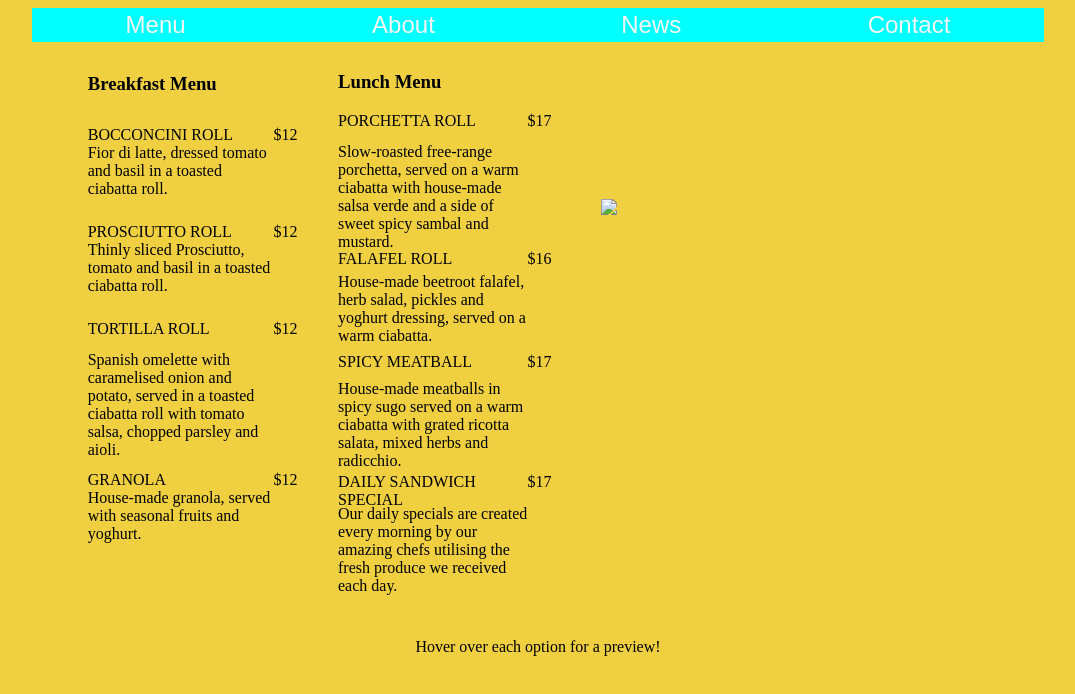
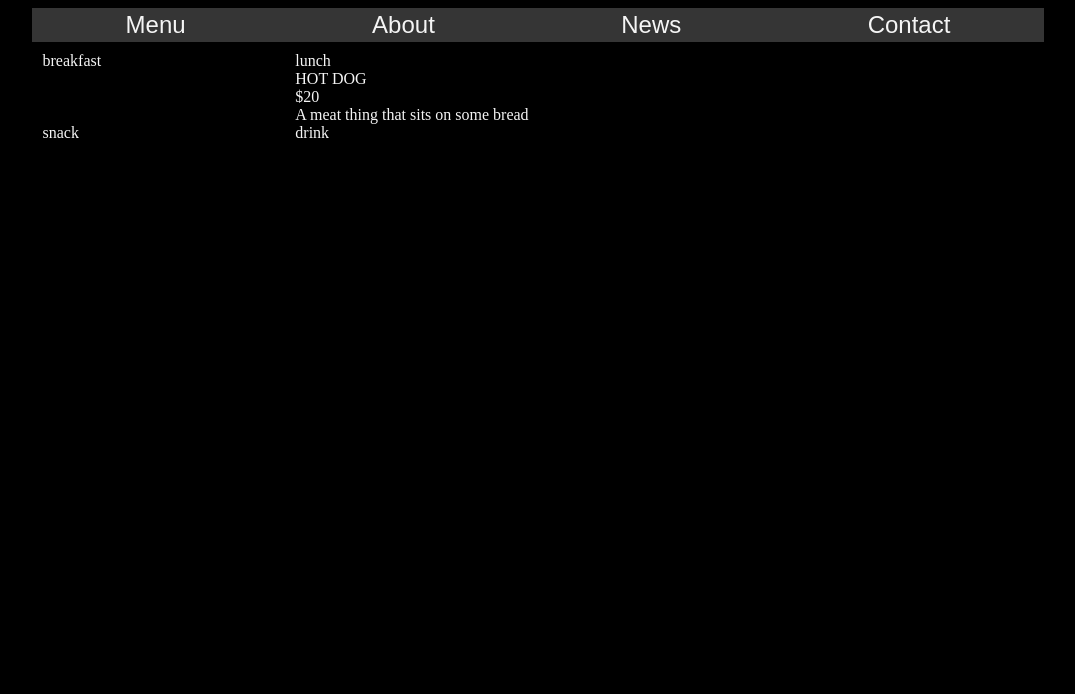
Before and after one commit to Atlas-1510/restaurant-project, a plain HTML site: page index.html in a window 1280 px wide. Both pictures are taken after a click on the button "Menu". Shown: the whole page, without its empty margins (102-1177 px from the left). Drawn offline with Linux system fonts and the light colour scheme.

Commit message:
Refactored menu.js

```diff
--- a/index.css
+++ b/index.css
@@ -3,7 +3,8 @@
 }
 
 html {
-    background-color: rgb(240, 208, 65);
+    background-color: rgb(0, 0, 0);
+    color: whitesmoke;
 }
 
 body {
@@ -15,7 +16,7 @@ body {
 #header {
     width: 80%;
     min-width: 500px;
-    background-color: aqua;
+    background-color: rgb(53, 53, 53);
     display: flex;
     justify-content: space-around;
 }
--- a/modules/menu.js
+++ b/modules/menu.js
@@ -2,105 +2,211 @@ import { generateTitle } from "./utils/generateTitle.js"
 import { insertImage } from "./utils/insertImage.js"
 
 export const generateMenuContent = () => {
-    // Content holders
-    let menuContent = document.createElement("div")
-    menuContent.classList.add("menuContent")
-    let menuGridAndImageHolder = document.createElement("div")
-    menuGridAndImageHolder.setAttribute("id", "menuGridAndImageHolder")
-    menuContent.appendChild(menuGridAndImageHolder)
-    let menuGrid = document.createElement("div")
+
+    // ********** Menu Data Set Up **********
+
+    const menuTypes = ["breakfast", "lunch", "snack", "drink"]
+
+    // ********** DOM Setup **********
+
+    const menuCONTENT = document.createElement("div")
+    const menuGrid = document.createElement("div")
+    const menuImageHolder = document.createElement("div")
+
     menuGrid.setAttribute("id", "menuGrid")
-    menuGridAndImageHolder.appendChild(menuGrid)
-    // Breakfast/Lunch holders
-    let breakfastFlex = document.createElement("div")
-    breakfastFlex.setAttribute("id", "breakfastFlex")
-    let lunchFlex = document.createElement("div")
-    lunchFlex.setAttribute("id", "lunchFlex")
-    menuGrid.appendChild(breakfastFlex)
-    menuGrid.appendChild(lunchFlex)
-    let breakfastTitle = generateTitle("Breakfast Menu", "h3")
-    breakfastFlex.appendChild(breakfastTitle)
-    let lunchTitle = generateTitle("Lunch Menu", "h3")
-    lunchFlex.appendChild(lunchTitle)
-    let breakfastMenuItems = []
-    let lunchMenuItems = []
-    // Menu image holder
-    let menuImageHolder = document.createElement("div")
     menuImageHolder.setAttribute("id", "menuImageHolder")
-    insertImage(menuImageHolder, "./img/brownie.jpg", "menuImage")
-    insertImage(menuImageHolder, "./img/cocktail.jpg", "menuImage")
-    insertImage(menuImageHolder, "./img/coffeeAndDanish.jpg", "menuImage")
-    insertImage(menuImageHolder, "./img/croissant.jpg", "menuImage")
-    insertImage(menuImageHolder, "./img/dishes.jpg", "menuImage")
-    insertImage(menuImageHolder, "./img/emptyPlate.jpg", "menuImage")
-    insertImage(menuImageHolder, "./img/sandwichOne.jpg", "menuImage")
-    insertImage(menuImageHolder, "./img/sandwichTwo.jpg", "menuImage")
-    insertImage(menuImageHolder, "./img/tapas.jpg", "menuImage")
 
-    menuImageHolder.src = "./logo.png"
-    menuGridAndImageHolder.appendChild(menuImageHolder)
-    menuGrid.addEventListener("mouseleave", () => {
-        menuImageHolder.src = "./logo.png"
-    })
+    menuCONTENT.appendChild(menuGrid)
+    menuCONTENT.appendChild(menuImageHolder)
 
-    // A factory to produce menu items.
-    const menuItemMaker = (menuType, name, imageReference, price, description) => {
-        let menuItem = document.createElement("div")
-        menuItem.classList.add("menuItem")
+    for (let i = 0; i < menuTypes.length; i++) {
+        let mealType = document.createElement("div")
+        mealType.classList.add(`${menuTypes[i]}-menu`)
+        let mealTypeTitle = document.createElement("div")
+        mealTypeTitle.textContent = menuTypes[i]
+        mealTypeTitle.classList.add("mealTypeTitle")
+        mealType.appendChild(mealTypeTitle)
+        menuGrid.appendChild(mealType)
+    }
 
-        //Insert menu item details
-        let menuTitle = document.createElement("div")
-        let menuPrice = document.createElement("div")
-        let menuDescription = document.createElement("div")
+    // ********** Helper Functions **********
 
-        menuTitle.textContent = name.toUpperCase()
-        menuPrice.textContent = `$${price}`
-        menuDescription.textContent = description
+    // Menu Item Factory
+    const _makeMenuitem = (title, price, description, type) => {
+        let menuItem = {
+            title: title,
+            price: price,
+            description: description,
+            type: type,
+        }
+        return menuItem
+    }
 
-        menuItem.appendChild(menuTitle)
-        menuItem.appendChild(menuPrice)
-        menuItem.appendChild(menuDescription)
+    // Add menu item to DOM
+    const _insertMenuItemToDOM = (menuItem) => {
 
-        //Image event listener
-        menuItem.addEventListener("mouseover", () => {
-            menuImageHolder.src = `./img/${imageReference}`
-        })
+        const _createMenuItemDOM = () => {
+            let menuItemElement = document.createElement("div")
+            let menuTitleAndPriceHolder = document.createElement("div")
+            let menuItemTitle = document.createElement("div")
+            let menuItemPrice = document.createElement("div")
+            let menuItemDescription = document.createElement("div")
 
+            menuItemTitle.classList.add("menuItemTitle")
+            menuItemPrice.classList.add("menuItemPrice")
+            menuItemDescription.classList.add("menuItemDescription")
 
-        // Publish menu item to array lists
-        if (menuType == "breakfast") {
-            breakfastMenuItems.push(menuItem)
-        } else if (menuType == "lunch") {
-            lunchMenuItems.push(menuItem)
+            menuTitleAndPriceHolder.appendChild(menuItemTitle)
+            menuTitleAndPriceHolder.appendChild(menuItemPrice)
+            menuItemElement.appendChild(menuTitleAndPriceHolder)
+            menuItemElement.appendChild(menuItemDescription)
+
+            return menuItemElement
+        }
+
+        if (!menuTypes.includes(menuItem.type)) {
+            console.log("Invalid menu item type")
+            return 1
+        } else {
+            let menuItemElement = _createMenuItemDOM()
+            let menuItemTitle = menuItemElement.querySelector(".menuItemTitle")
+            let menuItemPrice = menuItemElement.querySelector(".menuItemPrice")
+            let menuItemDescription = menuItemElement.querySelector(".menuItemDescription")
+
+            menuItemTitle.textContent = menuItem.title.toUpperCase()
+            menuItemPrice.textContent = `$${menuItem.price}`
+            menuItemDescription.textContent = menuItem.description
+
+            menuItemElement.classList.add(menuItem.type)
+
+            let MenuMealSection = menuGrid.querySelector(`.${menuItem.type}-menu`)
+            MenuMealSection.appendChild(menuItemElement)
         }
     }
 
-    // Breakfast items
-    menuItemMaker("breakfast", "BOCCONCINI ROLL", "sandwichOne.jpg", 12, "Fior di latte, dressed tomato and basil in a toasted ciabatta roll.")
-    menuItemMaker("breakfast", "PROSCIUTTO ROLL", "sandwichTwo.jpg", 12, "Thinly sliced Prosciutto, tomato and basil in a toasted ciabatta roll.")
-    menuItemMaker("breakfast", "TORTILLA ROLL", "brownie.jpg", 12, "Spanish omelette with caramelised onion and potato, served in a toasted ciabatta roll with tomato salsa, chopped parsley and aioli.")
-    menuItemMaker("breakfast", "GRANOLA", "coffeeAndDanish.jpg", 12, "House-made granola, served with seasonal fruits and yoghurt.")
+    // ********** Back-End Menu Design **********
 
-    // Lunch items
-    menuItemMaker("lunch", "PORCHETTA ROLL", "emptyPlate.jpg", 17, "Slow-roasted free-range porchetta, served on a warm ciabatta with house-made salsa verde and a side of sweet spicy sambal and mustard.")
-    menuItemMaker("lunch", "FALAFEL ROLL", "dishes.jpg", 16, "House-made beetroot falafel, herb salad, pickles and yoghurt dressing, served on a warm ciabatta.")
-    menuItemMaker("lunch", "SPICY MEATBALL", "cocktail.jpg", 17, "House-made meatballs in spicy sugo served on a warm ciabatta with grated ricotta salata, mixed herbs and radicchio.")
-    menuItemMaker("lunch", "DAILY SANDWICH SPECIAL", "tapas.jpg", 17, "Our daily specials are created every morning by our amazing chefs utilising the fresh produce we received each day.")
+    const menuItems = []
 
-    // Publish array elements to DOM
-    for (let i = 0; i < breakfastMenuItems.length; i++) {
-        breakfastFlex.appendChild(breakfastMenuItems[i])
+    let testItem = _makeMenuitem("Hot Dog", 20, "A meat thing that sits on some bread", "lunch")
+
+    menuItems.push(testItem)
+
+    for (let i = 0; i < menuItems.length; i++) {
+        _insertMenuItemToDOM(menuItems[i])
     }
 
-    for (let i = 0; i < lunchMenuItems.length; i++) {
-        lunchFlex.appendChild(lunchMenuItems[i])
-    }
+    return menuCONTENT
 
-    // Alert to view images
-    let viewImagePrompt = document.createElement("p")
-    viewImagePrompt.setAttribute("id", "viewImagePrompt")
-    viewImagePrompt.textContent = "Hover over each option for a preview!"
-    menuContent.appendChild(viewImagePrompt)
+}
 
-    return menuContent
-}
+
+
+
+
+
+
+
+
+
+    // // Content holders
+    // let menuContent = document.createElement("div")
+    // menuContent.classList.add("menuContent")
+    // let menuGridAndImageHolder = document.createElement("div")
+    // menuGridAndImageHolder.setAttribute("id", "menuGridAndImageHolder")
+    // menuContent.appendChild(menuGridAndImageHolder)
+    // let menuGrid = document.createElement("div")
+    // menuGrid.setAttribute("id", "menuGrid")
+    // menuGridAndImageHolder.appendChild(menuGrid)
+    // // Breakfast/Lunch holders
+    // let breakfastFlex = document.createElement("div")
+    // breakfastFlex.setAttribute("id", "breakfastFlex")
+    // let lunchFlex = document.createElement("div")
+    // lunchFlex.setAttribute("id", "lunchFlex")
+    // menuGrid.appendChild(breakfastFlex)
+    // menuGrid.appendChild(lunchFlex)
+    // let breakfastTitle = generateTitle("Breakfast Menu", "h3")
+    // breakfastFlex.appendChild(breakfastTitle)
+    // let lunchTitle = generateTitle("Lunch Menu", "h3")
+    // lunchFlex.appendChild(lunchTitle)
+    // let breakfastMenuItems = []
+    // let lunchMenuItems = []
+    // // Menu image holder
+    // let menuImageHolder = document.createElement("div")
+    // menuImageHolder.setAttribute("id", "menuImageHolder")
+    // insertImage(menuImageHolder, "./img/brownie.jpg", "menuImage")
+    // insertImage(menuImageHolder, "./img/cocktail.jpg", "menuImage")
+    // insertImage(menuImageHolder, "./img/coffeeAndDanish.jpg", "menuImage")
+    // insertImage(menuImageHolder, "./img/croissant.jpg", "menuImage")
+    // insertImage(menuImageHolder, "./img/dishes.jpg", "menuImage")
+    // insertImage(menuImageHolder, "./img/emptyPlate.jpg", "menuImage")
+    // insertImage(menuImageHolder, "./img/sandwichOne.jpg", "menuImage")
+    // insertImage(menuImageHolder, "./img/sandwichTwo.jpg", "menuImage")
+    // insertImage(menuImageHolder, "./img/tapas.jpg", "menuImage")
+
+    // menuImageHolder.src = "./logo.png"
+    // menuGridAndImageHolder.appendChild(menuImageHolder)
+    // menuGrid.addEventListener("mouseleave", () => {
+    //     menuImageHolder.src = "./logo.png"
+    // })
+
+    // // A factory to produce menu items.
+    // const menuItemMaker = (menuType, name, imageReference, price, description) => {
+    //     let menuItem = document.createElement("div")
+    //     menuItem.classList.add("menuItem")
+
+    //     //Insert menu item details
+    //     let menuTitle = document.createElement("div")
+    //     let menuPrice = document.createElement("div")
+    //     let menuDescription = document.createElement("div")
+
+    //     menuTitle.textContent = name.toUpperCase()
+    //     menuPrice.textContent = `$${price}`
+    //     menuDescription.textContent = description
+
+    //     menuItem.appendChild(menuTitle)
+    //     menuItem.appendChild(menuPrice)
+    //     menuItem.appendChild(menuDescription)
+
+    //     //Image event listener
+    //     menuItem.addEventListener("mouseover", () => {
+    //         menuImageHolder.src = `./img/${imageReference}`
+    //     })
+
+
+    //     // Publish menu item to array lists
+    //     if (menuType == "breakfast") {
+    //         breakfastMenuItems.push(menuItem)
+    //     } else if (menuType == "lunch") {
+    //         lunchMenuItems.push(menuItem)
+    //     }
+    // }
+
+    // // Breakfast items
+    // menuItemMaker("breakfast", "BOCCONCINI ROLL", "sandwichOne.jpg", 12, "Fior di latte, dressed tomato and basil in a toasted ciabatta roll.")
+    // menuItemMaker("breakfast", "PROSCIUTTO ROLL", "sandwichTwo.jpg", 12, "Thinly sliced Prosciutto, tomato and basil in a toasted ciabatta roll.")
+    // menuItemMaker("breakfast", "TORTILLA ROLL", "brownie.jpg", 12, "Spanish omelette with caramelised onion and potato, served in a toasted ciabatta roll with tomato salsa, chopped parsley and aioli.")
+    // menuItemMaker("breakfast", "GRANOLA", "coffeeAndDanish.jpg", 12, "House-made granola, served with seasonal fruits and yoghurt.")
+
+    // // Lunch items
+    // menuItemMaker("lunch", "PORCHETTA ROLL", "emptyPlate.jpg", 17, "Slow-roasted free-range porchetta, served on a warm ciabatta with house-made salsa verde and a side of sweet spicy sambal and mustard.")
+    // menuItemMaker("lunch", "FALAFEL ROLL", "dishes.jpg", 16, "House-made beetroot falafel, herb salad, pickles and yoghurt dressing, served on a warm ciabatta.")
+    // menuItemMaker("lunch", "SPICY MEATBALL", "cocktail.jpg", 17, "House-made meatballs in spicy sugo served on a warm ciabatta with grated ricotta salata, mixed herbs and radicchio.")
+    // menuItemMaker("lunch", "DAILY SANDWICH SPECIAL", "tapas.jpg", 17, "Our daily specials are created every morning by our amazing chefs utilising the fresh produce we received each day.")
+
+    // // Publish array elements to DOM
+    // for (let i = 0; i < breakfastMenuItems.length; i++) {
+    //     breakfastFlex.appendChild(breakfastMenuItems[i])
+    // }
+
+    // for (let i = 0; i < lunchMenuItems.length; i++) {
+    //     lunchFlex.appendChild(lunchMenuItems[i])
+    // }
+
+    // // Alert to view images
+    // let viewImagePrompt = document.createElement("p")
+    // viewImagePrompt.setAttribute("id", "viewImagePrompt")
+    // viewImagePrompt.textContent = "Hover over each option for a preview!"
+    // menuContent.appendChild(viewImagePrompt)
+
+    // return menuContent
```
